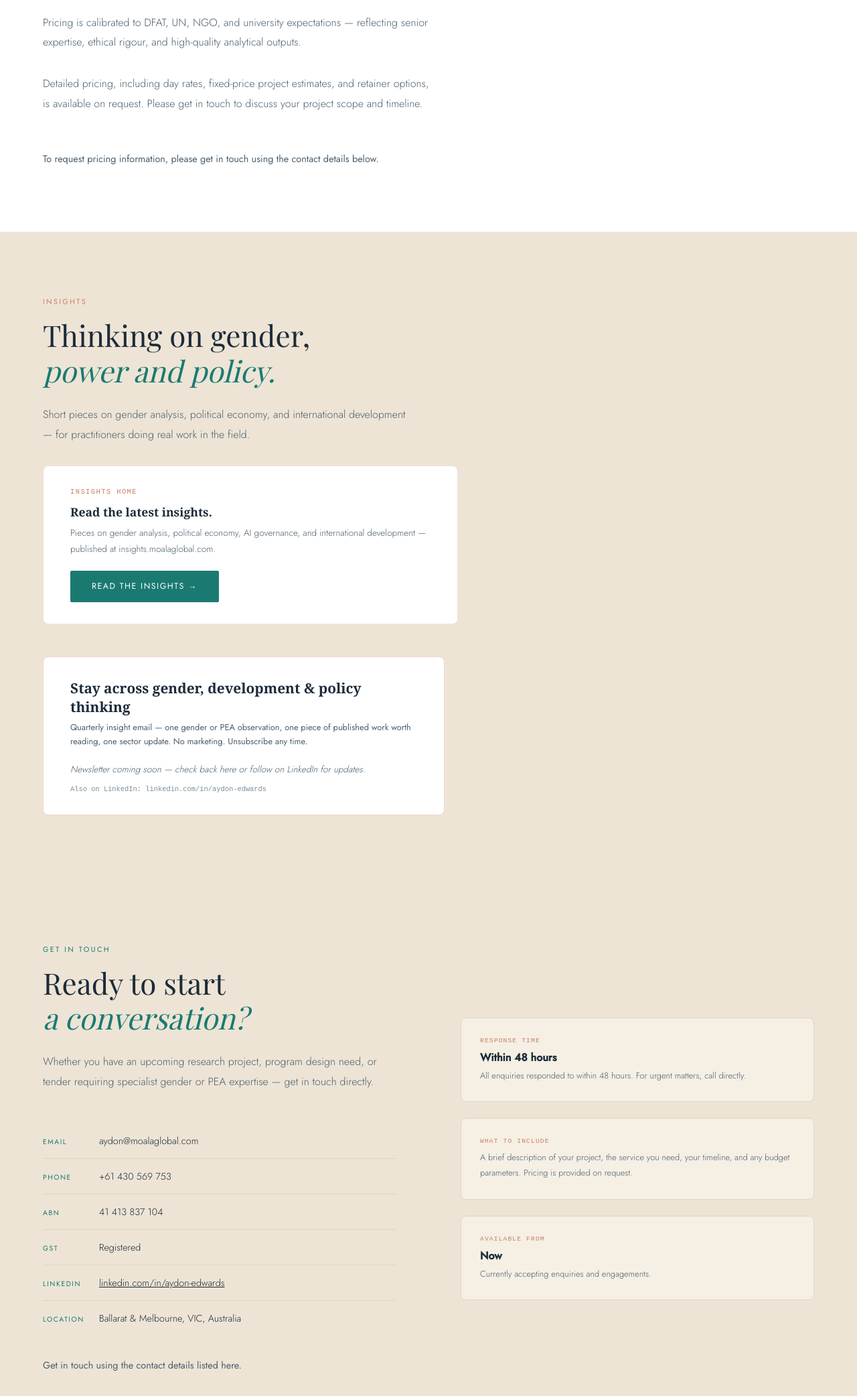
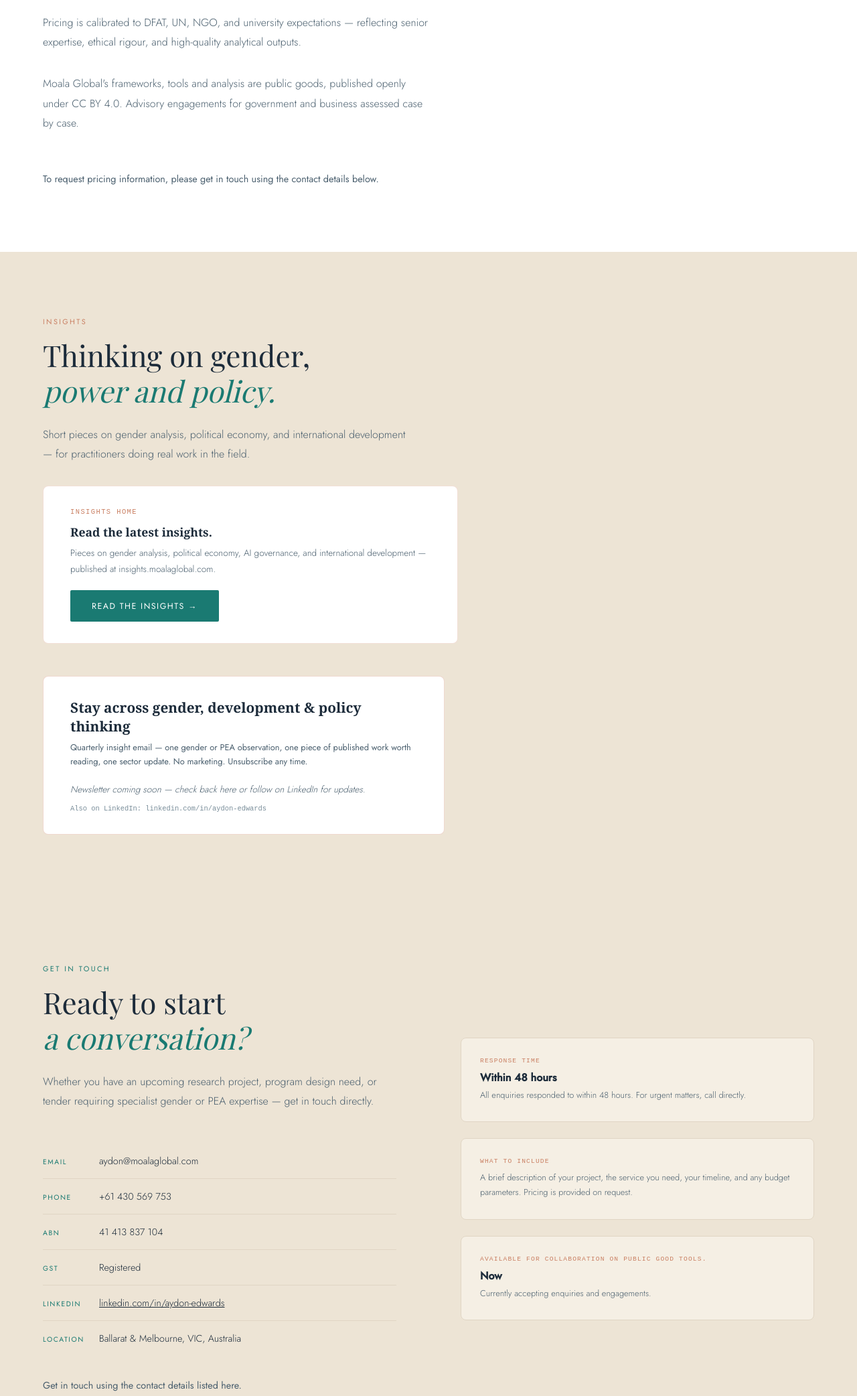
Before and after one commit to aydonedwards-art/moala-site, a plain HTML site: page index.html in a window 1280 px wide. Shown: the part 8144-10228 px from the top of the page at 67% size. Drawn offline with nearby package versions, Linux system fonts and the light colour scheme; a web font is replaced by a local one.

Commit message:
COI: public-goods framing, advisory opens Oct 2026

```diff
--- a/index.html
+++ b/index.html
@@ -1293,7 +1293,7 @@
   <p class="section-label reveal">Pricing</p>
   <h2 class="section-title reveal">Rates calibrated for<br><em>international clients.</em></h2>
   <p class="pricing-intro reveal">Pricing is calibrated to DFAT, UN, NGO, and university expectations — reflecting senior expertise, ethical rigour, and high-quality analytical outputs.</p>
-  <p class="pricing-intro reveal" style="margin-top:-1.5rem">Detailed pricing, including day rates, fixed-price project estimates, and retainer options, is available on request. Please get in touch to discuss your project scope and timeline.</p>
+  <p class="pricing-intro reveal" style="margin-top:-1.5rem">Moala Global's frameworks, tools and analysis are public goods, published openly under CC BY 4.0. Advisory engagements for government and business assessed case by case.</p>
   <p style="margin-top:1.5rem;font-size:0.9rem;color:var(--mid);line-height:1.75">To request pricing information, please get in touch using the contact details below.</p>
 </section>
 
@@ -1345,7 +1345,7 @@
         <p style="font-size:0.8rem;color:var(--mid);font-weight:300;line-height:1.75">A brief description of your project, the service you need, your timeline, and any budget parameters. Pricing is provided on request.</p>
       </div>
       <div style="background:var(--sand);border:1px solid var(--sand-mid);border-radius:8px;padding:1.75rem">
-        <p style="font-family:'DM Mono',monospace;font-size:0.6rem;letter-spacing:0.12em;text-transform:uppercase;color:var(--clay);margin-bottom:0.5rem">Available from</p>
+        <p style="font-family:'DM Mono',monospace;font-size:0.6rem;letter-spacing:0.12em;text-transform:uppercase;color:var(--clay);margin-bottom:0.5rem">Available for collaboration on public good tools.</p>
         <p style="font-size:1rem;font-weight:600;color:var(--ink);margin-bottom:0.35rem">Now</p>
         <p style="font-size:0.8rem;color:var(--mid);font-weight:300;line-height:1.6">Currently accepting enquiries and engagements.</p>
       </div>
```
